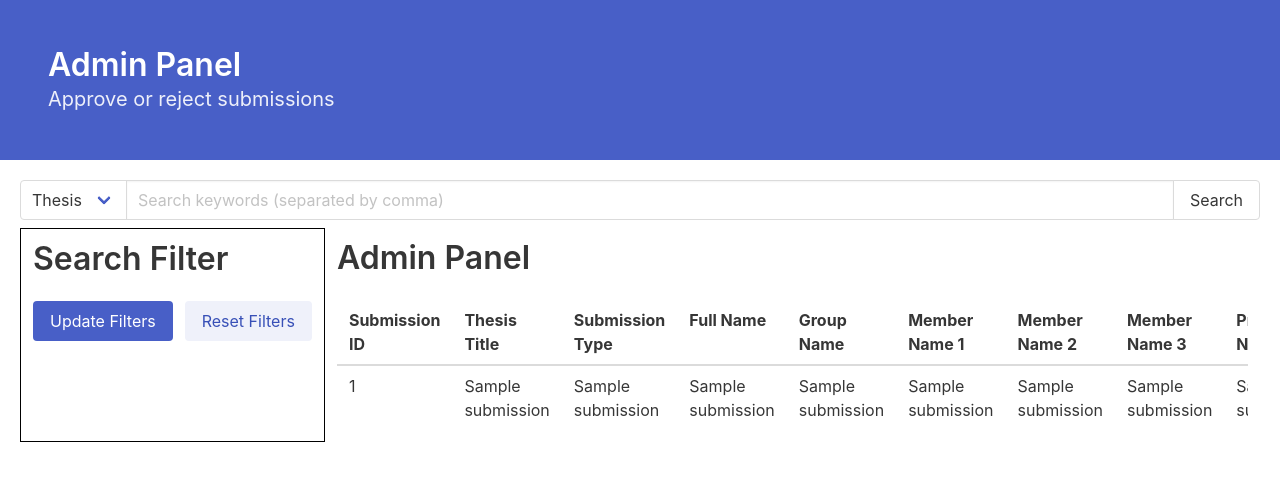
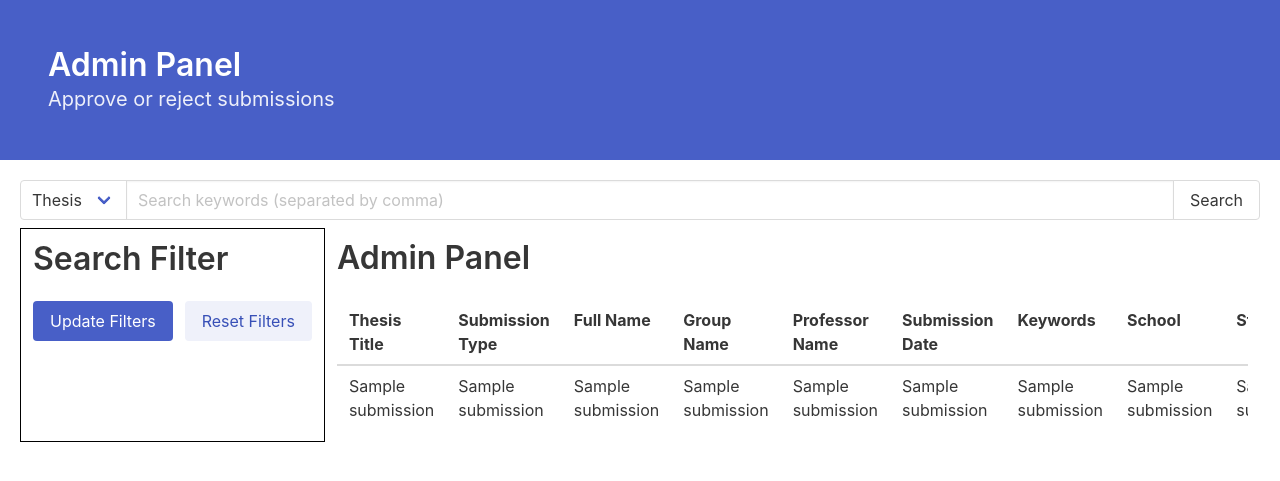
Before and after one commit to gelolaus/episteme, a Flask app: template templates/admin.html in a window 1280 px wide. Shown: the part 53-534 px from the top of the page. Run offline with Flask 3, Linux system fonts and the light colour scheme; the template is opened without the code that fills it: most values are stand-ins (such as "Sample title", 1, 10 or a date in 2020).

Commit message:
feat: edit view table

```diff
--- a/templates/admin.html
+++ b/templates/admin.html
@@ -60,19 +60,12 @@
                 <table class="table">
                     <thead>
                         <tr>
-                            <th>Submission ID</th>
                             <th>Thesis Title</th>
                             <th>Submission Type</th>
                             <th>Full Name</th>
                             <th>Group Name</th>
-                            <th>Member Name 1</th>
-                            <th>Member Name 2</th>
-                            <th>Member Name 3</th>
                             <th>Professor Name</th>
                             <th>Submission Date</th>
-                            <th>Abstract</th>
-                            <th>Soft Copy</th>
-                            <th>Github Repository</th>
                             <th>Keywords</th>
                             <th>School</th>
                             <th>Status</th>
@@ -82,35 +75,19 @@
                     <tbody id="submission-table-body">
                         {% for submission in submissions %}
                         <tr>
-                            <td>{{ submission[0] }}</td>
                             <td>{{ submission[1] }}</td>
                             <td>{{ submission[2] }}</td>
                             <td>{{ submission[3] }}</td>
                             <td>{{ submission[4] }}</td>
-                            <td>{{ submission[5] }}</td>
-                            <td>{{ submission[6] }}</td>
-                            <td>{{ submission[7] }}</td>
                             <td>{{ submission[8] }}</td>
                             <td>{{ submission[9] }}</td>
-                            <td>{{ submission[10] }}</td>
-                            <td>{{ submission[11] }}</td>
-                            <td>{{ submission[12] }}</td>
                             <td>{{ submission[13] }}</td>
                             <td>{{ submission[14] }}</td>
+                            <td>{{ submission[15] }}</td>
                             <td>
-                                <div class="select">
-                                    <select>
-                                        <option {% if submission[15]=='Submitted' %}selected{% endif %}>Submitted
-                                        </option>
-                                        <option {% if submission[15]=='Verified' %}selected{% endif %}>Verified</option>
-                                        <option {% if submission[15]=='Published' %}selected{% endif %}>Published
-                                        </option>
-                                    </select>
-                                </div>
-                            </td>
-                            <td>
-                                <button class="button is-primary"
-                                    onclick="updateStatus('{{ submission[0] }}', this)">Update Status</button>
+                                <button class="button is-primary js-modal-trigger" data-target="modal-js-example"
+                                    data-submission-id="{{submission[0]}}">View
+                                    Details</button>
                             </td>
                         </tr>
                         {% endfor %}
@@ -121,5 +98,7 @@
     </div>
 </div>
 
+
+
 <script src="static/js/admin.js"></script>
 {% endblock %}
```
